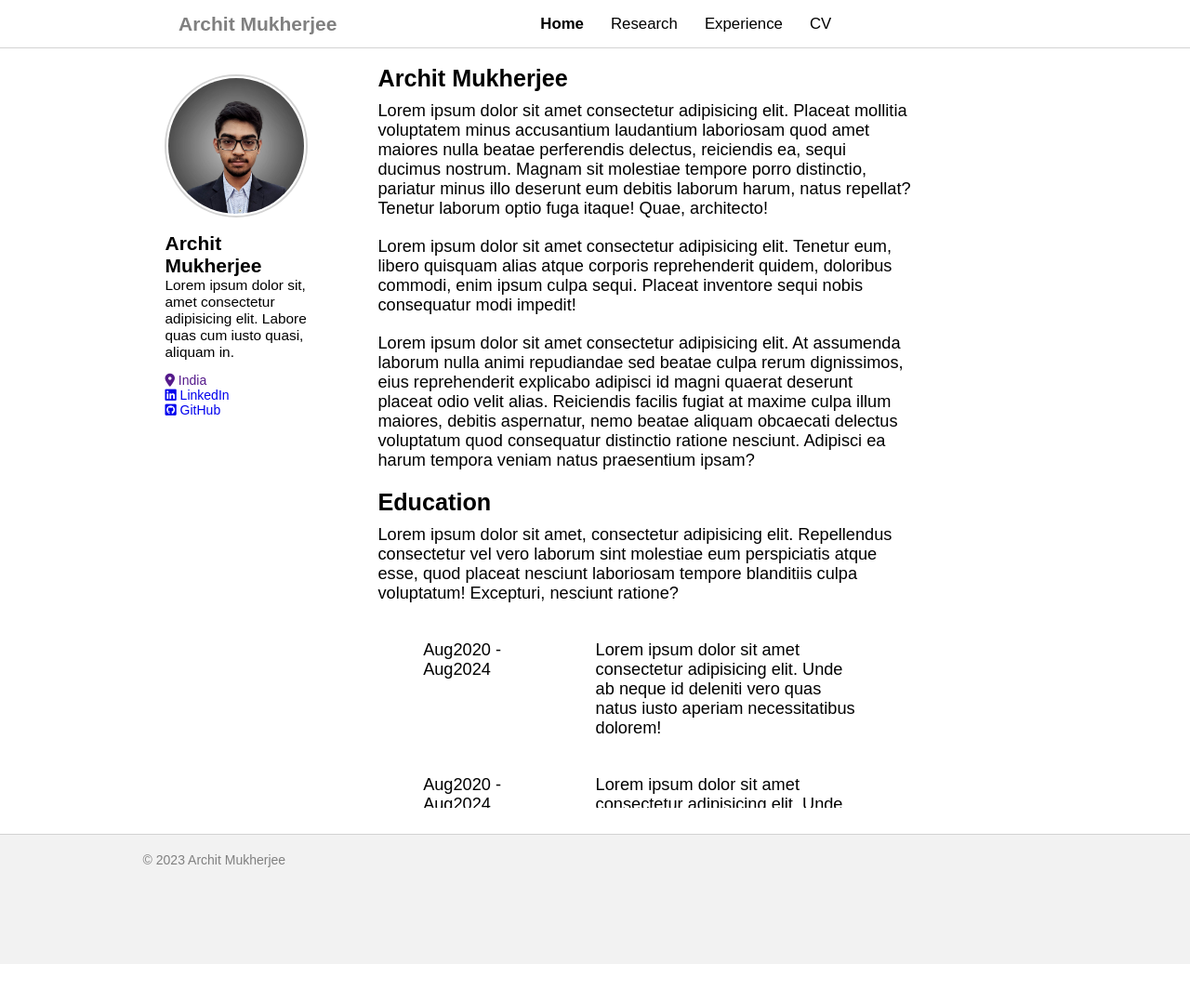
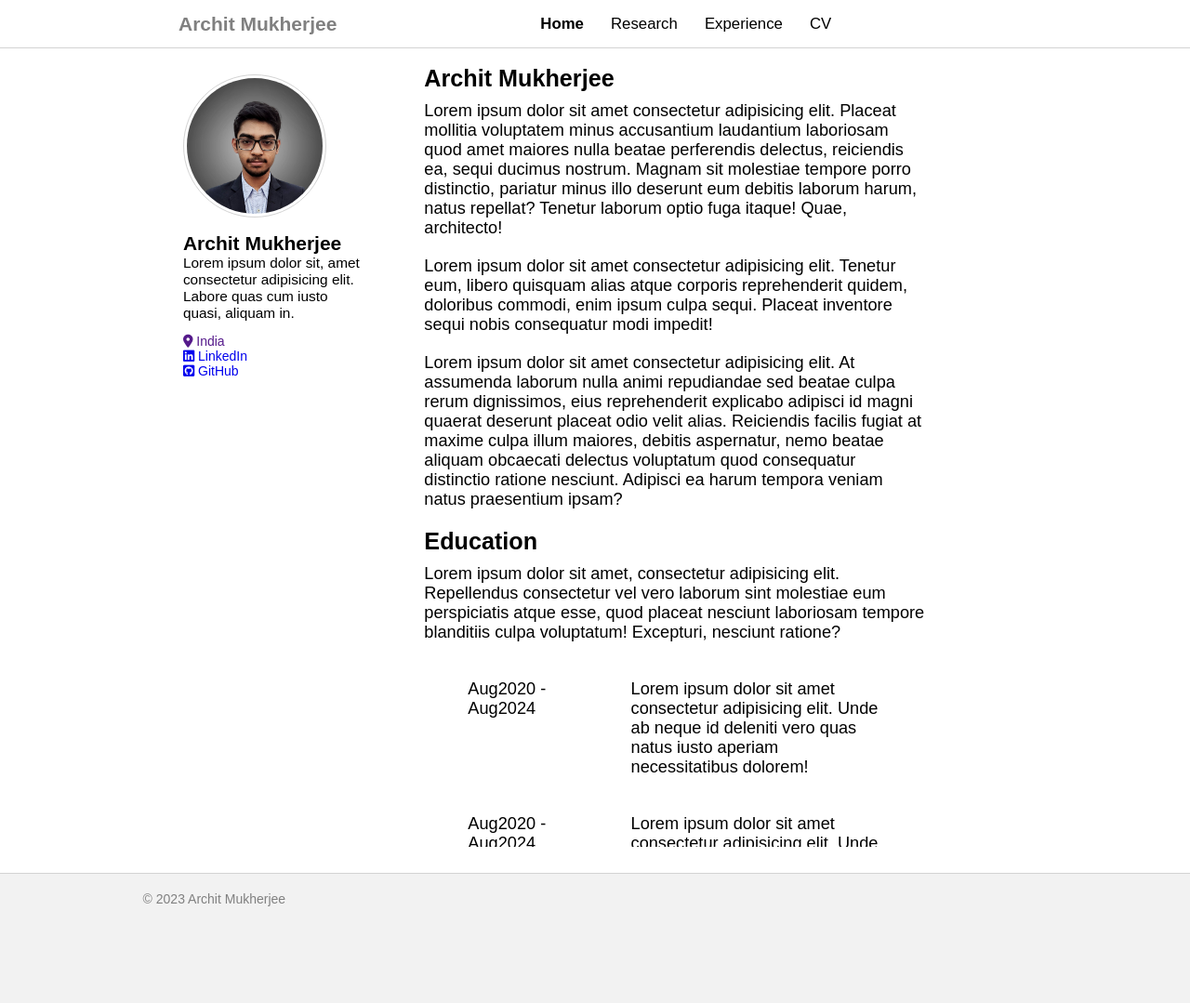
Before and after one commit to ArchitMukherjee/portfolio, a plain HTML site: page index.html in a window 1280 px wide. Shown: the whole page at 93% size. Before the commit the page ends 1037 px from the top, so only its background shows below. Drawn offline with Linux system fonts and the light colour scheme.

Commit message:
First Commit

```diff
--- a/styles/body.css
+++ b/styles/body.css
@@ -1,7 +1,7 @@
 .container{
 
     display: grid;
-    grid-template-columns: 0.8fr 1.2fr 1fr;
+    grid-template-columns: 0.8fr 0.8fr 1fr;
     grid-template-rows: 52px 1.5fr 1.2fr 150px;
     grid-template-areas:
     "nav nav nav"
@@ -18,7 +18,7 @@
     width: 84%;
     background: white;
     padding: 2rem 4rem 0.5rem 20%;
-    margin-left: 32%;
+    margin-left: 30%;
     position: sticky;
     top: 0px;
     left: 0px;
@@ -40,10 +40,9 @@ footer{
 }
 
 
-@media screen and (max-width: 1024px){
+/* @media screen and (max-width: 1024px){
     .container{
         display: grid;
-        /* height: 100vh; */
         grid-template-columns: 0.8fr 0.8fr 1fr;
         grid-template-rows: 52px 1.5fr 1.2fr 150px;
         grid-template-areas:
@@ -54,9 +53,9 @@ footer{
     }
     #sidebar{
         width: 68%;
-        padding: 1.3rem;
+        padding: 2rem 4rem 1.3rem 20%;
     }
-}
+} */
 
 @media screen and (max-width: 768px){
     .container{
--- a/styles/sidebar.css
+++ b/styles/sidebar.css
@@ -51,8 +51,8 @@
     border-radius: 50%;
     border-style: solid;
     border-color: lightgray;
-    border-width: 2px;
-    padding: 2px;
+    border-width: 1px;
+    padding: 3px;
 }
 .bio-name{
     font-size: 1.5rem;
```
